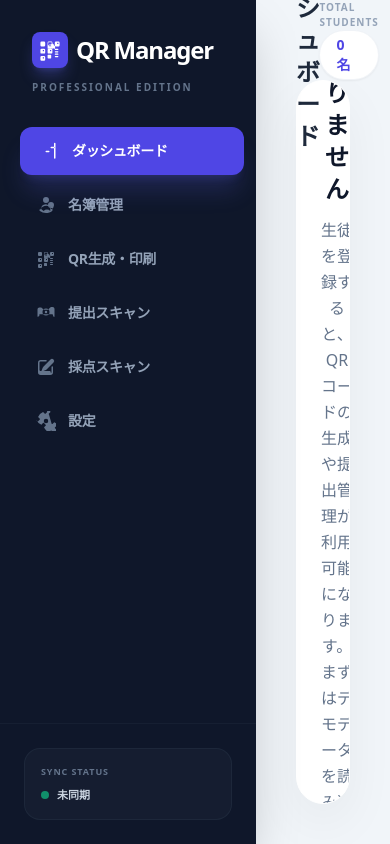
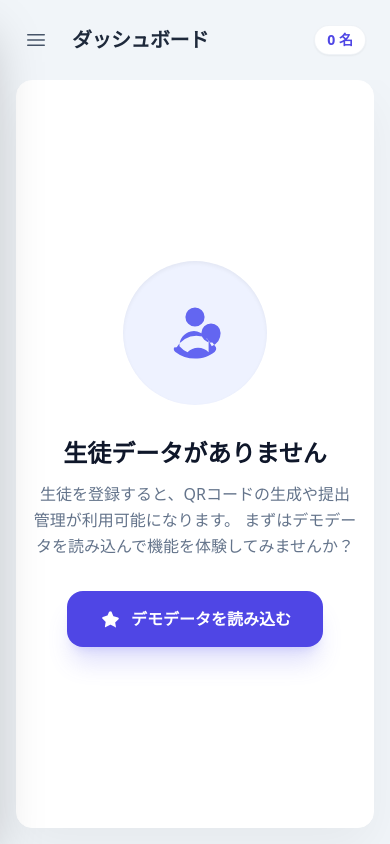
Before and after one commit to tomokana225/QR-, a React (Vite) app: page / in a window 390 px wide. Built offline with nearby package versions, Linux system fonts and the light colour scheme.

Commit message:
feat: Implement responsive layout and sidebar
Introduces a responsive design for better usability on smaller screens. The main layout now adapts to screen size, and a sidebar toggle functionality has been added. This ensures key features remain accessible and organized across various devices.

```diff
--- a/src/App.tsx
+++ b/src/App.tsx
@@ -9,7 +9,7 @@ import StudentReportModal from './components/StudentReportModal.tsx';
 import CreateListModal from './components/CreateListModal.tsx';
 import ConfirmationModal from './components/ConfirmationModal.tsx';
 import { Student, SubmissionList, GradingList, AppSettings, SOUNDS } from './types.ts';
-import { ChartBarIcon, UsersIcon, QrCodeIcon, CameraIcon, PencilSquareIcon, Cog6ToothIcon } from './components/Icons.tsx';
+import { ChartBarIcon, UsersIcon, QrCodeIcon, CameraIcon, PencilSquareIcon, Cog6ToothIcon, Bars3Icon, XMarkIcon } from './components/Icons.tsx';
 
 const generateRandomCode = (length = 8) => {
     const characters = 'ABCDEFGHIJKLMNOPQRSTUVWXYZabcdefghijklmnopqrstuvwxyz0123456789';
@@ -37,6 +37,8 @@ const App: React.FC = () => {
 
     const [isReportModalOpen, setIsReportModalOpen] = useState(false);
     const [selectedStudentForReport, setSelectedStudentForReport] = useState<Student | null>(null);
+
+    const [isSidebarOpen, setIsSidebarOpen] = useState(true);
 
     const [settings, setSettings] = useState<AppSettings>({
         volume: 1,
@@ -82,6 +84,11 @@ const App: React.FC = () => {
                 if (parsedSettings.lastSyncTimestamp) setSyncStatus(`最終同期: ${new Date(parsedSettings.lastSyncTimestamp).toLocaleString()}`);
             }
         } catch (error) { console.error(error); }
+
+        // Initial check for mobile
+        if (window.innerWidth < 1024) {
+            setIsSidebarOpen(false);
+        }
     }, []);
 
     useEffect(() => { localStorage.setItem('students', JSON.stringify(students)); }, [students]);
@@ -223,6 +230,8 @@ const App: React.FC = () => {
         setMainMode('dashboard');
     };
 
+    const toggleSidebar = () => setIsSidebarOpen(!isSidebarOpen);
+
     const navItems: { mode: MainMode; label: string; icon: React.ReactNode }[] = [
         { mode: 'dashboard', label: 'ダッシュボード', icon: <ChartBarIcon className="w-5 h-5" /> },
         { mode: 'roster', label: '名簿管理', icon: <UsersIcon className="w-5 h-5" /> },
@@ -234,9 +243,22 @@ const App: React.FC = () => {
 
     return (
         <div className="flex h-screen bg-slate-100 overflow-hidden font-sans">
+            {/* モバイル用オーバーレイ */}
+            {isSidebarOpen && (
+                <div
+                    className="fixed inset-0 bg-black/50 z-30 lg:hidden transition-opacity"
+                    onClick={() => setIsSidebarOpen(false)}
+                />
+            )}
+
             {/* サイドナビゲーション */}
-            <aside className="w-64 bg-slate-900 flex-shrink-0 flex flex-col print:hidden shadow-2xl z-20">
-                <div className="p-8">
+            <aside
+                className={`fixed inset-y-0 left-0 z-40 w-64 bg-slate-900 flex-shrink-0 flex flex-col print:hidden shadow-2xl transition-transform duration-300 transform lg:relative lg:translate-x-0 ${
+                    isSidebarOpen ? 'translate-x-0' : '-translate-x-full lg:hidden'
+                }`}
+            >
+                <div className="p-8 flex items-center justify-between">
+                    <div>
                         <h1 className="text-white text-2xl font-black tracking-tighter flex items-center gap-2">
                             <div className="bg-indigo-600 p-1.5 rounded-lg shadow-lg shadow-indigo-500/30">
                                 <QrCodeIcon className="w-6 h-6" />
@@ -245,12 +267,20 @@ const App: React.FC = () => {
                         </h1>
                         <p className="text-slate-500 text-[10px] uppercase font-bold tracking-[0.2em] mt-3">Professional Edition</p>
                     </div>
+                    {/* モバイル用閉じるボタン */}
+                    <button onClick={() => setIsSidebarOpen(false)} className="lg:hidden text-slate-400 hover:text-white">
+                        <XMarkIcon className="w-6 h-6" />
+                    </button>
+                </div>
 
                 <nav className="flex-grow px-4 space-y-1.5 overflow-y-auto">
                     {navItems.map(item => (
                         <button
                             key={item.mode}
-                            onClick={() => setMainMode(item.mode)}
+                            onClick={() => {
+                                setMainMode(item.mode);
+                                if (window.innerWidth < 1024) setIsSidebarOpen(false);
+                            }}
                             className={`w-full flex items-center gap-3 px-5 py-3.5 rounded-xl transition-all duration-300 group ${
                                 mainMode === item.mode
                                 ? 'bg-indigo-600 text-white shadow-xl shadow-indigo-500/20 translate-x-1'
@@ -277,25 +307,32 @@ const App: React.FC = () => {
             </aside>
 
             {/* メインエリア */}
-            <main className="flex-grow flex flex-col min-w-0 bg-slate-100 relative overflow-hidden">
-                <header className="h-20 bg-transparent flex items-center justify-between px-10 flex-shrink-0 z-10 print:hidden">
-                    <div>
-                        <h2 className="text-2xl font-black text-slate-800 tracking-tight">
+            <main className="flex-grow flex flex-col min-w-0 bg-slate-100 relative overflow-hidden transition-all duration-300">
+                <header className="h-20 bg-transparent flex items-center justify-between px-6 lg:px-10 flex-shrink-0 z-10 print:hidden">
+                    <div className="flex items-center gap-4">
+                        <button
+                            onClick={toggleSidebar}
+                            className="p-2 -ml-2 text-slate-600 hover:bg-slate-200 rounded-lg transition-colors"
+                            aria-label="Toggle Menu"
+                        >
+                            <Bars3Icon className="w-6 h-6" />
+                        </button>
+                        <h2 className="text-xl lg:text-2xl font-black text-slate-800 tracking-tight">
                             {navItems.find(i => i.mode === mainMode)?.label}
                         </h2>
                     </div>
                     <div className="flex items-center gap-6">
                         <div className="flex flex-col items-end">
-                            <span className="text-[10px] font-black text-slate-400 uppercase tracking-widest">Total Students</span>
-                            <span className="text-sm font-black text-indigo-600 bg-white px-4 py-1 rounded-full shadow-sm border border-slate-200/50">{students.length} 名</span>
+                            <span className="text-[10px] font-black text-slate-400 uppercase tracking-widest hidden sm:inline">Total Students</span>
+                            <span className="text-sm font-black text-indigo-600 bg-white px-3 py-1 lg:px-4 rounded-full shadow-sm border border-slate-200/50">{students.length} 名</span>
                         </div>
                     </div>
                 </header>
 
                 {/* ホワイトカードコンテナ */}
-                <div className="flex-grow overflow-hidden px-10 pb-10">
-                    <div className="h-full bg-white rounded-[2.5rem] shadow-[0_20px_50px_rgba(0,0,0,0.05)] border border-white relative overflow-hidden">
-                        <div className="absolute inset-0 p-10 overflow-y-auto scroll-container animate-fade-in">
+                <div className="flex-grow overflow-hidden px-4 lg:px-10 pb-4 lg:pb-10">
+                    <div className="h-full bg-white rounded-2xl lg:rounded-[2.5rem] shadow-[0_20px_50px_rgba(0,0,0,0.05)] border border-white relative overflow-hidden">
+                        <div className="absolute inset-0 p-4 lg:p-10 overflow-y-auto scroll-container animate-fade-in">
                             {mainMode === 'dashboard' && <Dashboard students={students} submissionLists={submissionLists} gradingLists={gradingLists} onGenerateReport={(id) => { setSelectedStudentForReport(students.find(s=>s.id===id)!); setIsReportModalOpen(true); }} onLoadMockData={handleLoadMockData} />}
                             {mainMode === 'roster' && <RosterManager students={students} selectedStudentIds={selectedStudentIds} setSelectedStudentIds={setSelectedStudentIds} onAddStudent={handleAddStudent} onBulkAddStudents={handleBulkAddStudents} onDeleteStudent={handleDeleteStudent} onDeleteSelectedStudents={handleDeleteSelectedStudents} />}
                             {mainMode === 'qr' && <QRGenerator students={students} />}
--- a/src/components/Icons.tsx
+++ b/src/components/Icons.tsx
@@ -21,3 +21,4 @@ export const DocumentTextIcon: React.FC<{className?: string}> = ({ className })
 export const CloudArrowUpIcon: React.FC<{className?: string}> = ({ className }) => (<svg xmlns="http://www.w3.org/2000/svg" viewBox="0 0 20 20" fill="currentColor" className={className}><path fillRule="evenodd" d="M5.5 17a4.5 4.5 0 0 1-1.44-8.765 4.5 4.5 0 0 1 8.302-3.046 3.5 3.5 0 0 1 4.504 4.272A4 4 0 0 1 15 17H5.5Zm3.75-2.75a.75.75 0 0 0 1.5 0V9.66l1.95 2.1a.75.75 0 1 0 1.1-1.02l-3.25-3.5a.75.75 0 0 0-1.1 0l-3.25 3.5a.75.75 0 1 0 1.1 1.02l1.95-2.1v4.59Z" clipRule="evenodd" /></svg>);
 export const CloudArrowDownIcon: React.FC<{className?: string}> = ({ className }) => (<svg xmlns="http://www.w3.org/2000/svg" viewBox="0 0 20 20" fill="currentColor" className={className}><path fillRule="evenodd" d="M5.5 17a4.5 4.5 0 0 1-1.44-8.765 4.5 4.5 0 0 1 8.302-3.046 3.5 3.5 0 0 1 4.504 4.272A4 4 0 0 1 15 17H5.5Zm-1.56-4.52a.75.75 0 0 1 1.06.02l1.72 1.836V9.75a.75.75 0 0 1 1.5 0v4.586l1.72-1.836a.75.75 0 1 1 1.08 1.04l-3.25 3.5a.75.75 0 0 1-1.08 0l-3.25-3.5a.75.75 0 0 1 .02-1.06Z" clipRule="evenodd" /></svg>);
 export const ArrowPathIcon: React.FC<{className?: string}> = ({ className }) => (<svg xmlns="http://www.w3.org/2000/svg" viewBox="0 0 20 20" fill="currentColor" className={className}><path fillRule="evenodd" d="M15.312 11.424a5.5 5.5 0 0 1-9.201 2.466l-.312-.311h2.45a.75.75 0 0 0 0-1.5H4.25a.75.75 0 0 0-.75.75v4a.75.75 0 0 0 1.5 0v-2.62l.311.311a7 7 0 0 0 11.712-3.138.75.75 0 0 0-1.211-.958Zm-10.624-2.848a5.5 5.5 0 0 1 9.201-2.466l.312.311h-2.45a.75.75 0 0 0 0 1.5h4a.75.75 0 0 0 .75-.75v-4a.75.75 0 0 0-1.5 0v2.62l-.311-.311a7 7 0 0 0-11.712 3.138.75.75 0 0 0 1.211.958Z" clipRule="evenodd" /></svg>);
+export const Bars3Icon: React.FC<{className?: string}> = ({ className }) => (<svg xmlns="http://www.w3.org/2000/svg" viewBox="0 0 24 24" fill="currentColor" className={className}><path fillRule="evenodd" d="M3 6.75A.75.75 0 0 1 3.75 6h16.5a.75.75 0 0 1 0 1.5H3.75A.75.75 0 0 1 3 6.75ZM3 12a.75.75 0 0 1 .75-.75h16.5a.75.75 0 0 1 0 1.5H3.75A.75.75 0 0 1 3 12Zm0 5.25a.75.75 0 0 1 .75-.75h16.5a.75.75 0 0 1 0 1.5H3.75a.75.75 0 0 1-.75-.75Z" clipRule="evenodd" /></svg>);
```
Also changed, not shown: src/components/RosterManager.tsx (+10 -10 lines), src/components/SubmissionChecker.tsx (+21 -22 lines). Lines whose indentation alone changed are shown as unchanged.
